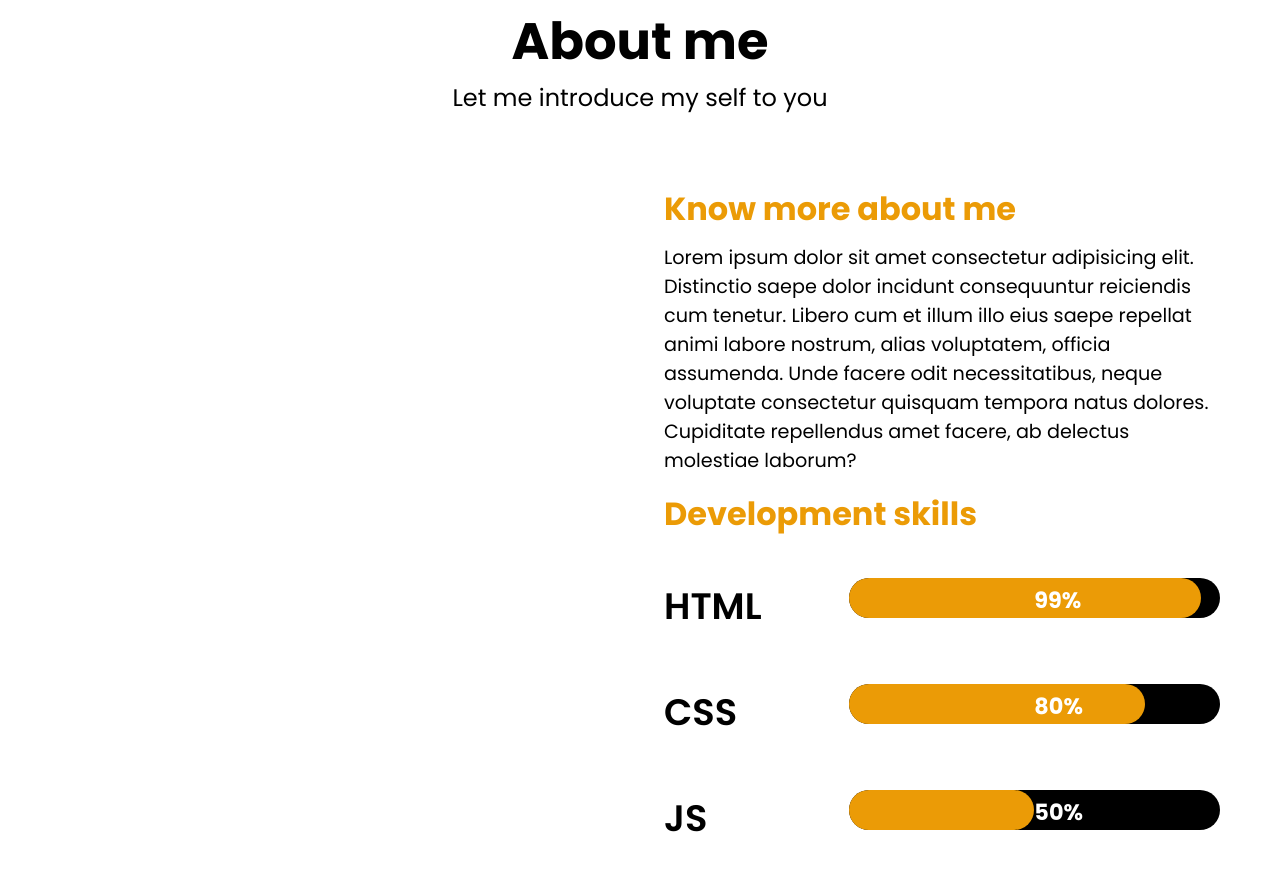
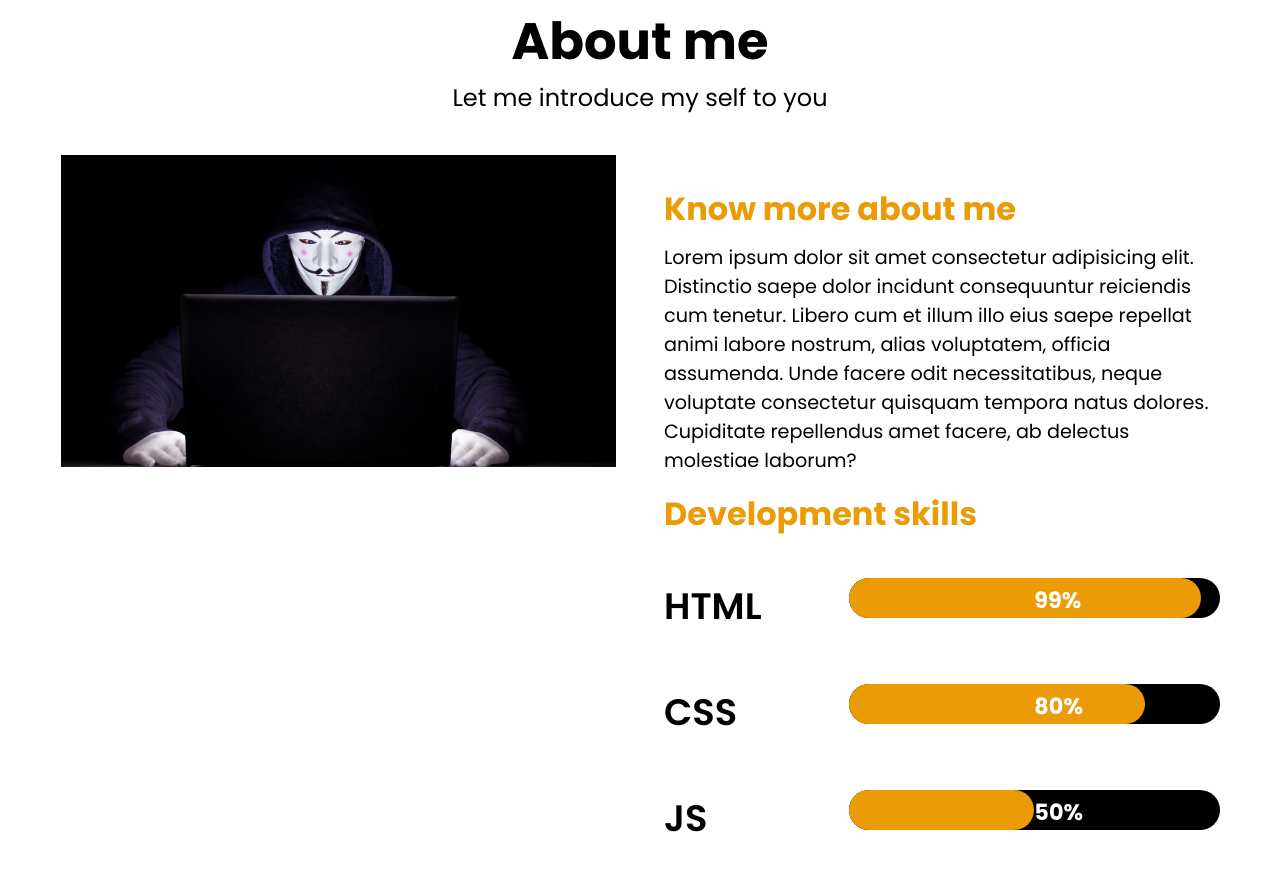
Before and after one commit to Olivier2-prog/olivierportifolio, a plain HTML site: page index.html in a window 1280 px wide. Shown: the part 1070-1941 px from the top of the page. Drawn offline with Linux system fonts and the light colour scheme; the site is published under a folder, as on GitHub Pages, so addresses that start at the root find nothing.

Commit message:
Update index.html

```diff
--- a/index.html
+++ b/index.html
@@ -49,7 +49,7 @@
   <p>Let me introduce my self to you</p>
   </div>
  <div class="container grid">
-  <img src="/images/img-1.jpg" alt="" class="about-img">
+  <img src="images/img-1.jpg" alt="" class="about-img">
   <div class="about-content">
     <h2>Know more about me</h2>
     <p>Lorem ipsum dolor sit amet consectetur adipisicing elit. Distinctio saepe dolor incidunt consequuntur reiciendis cum tenetur. Libero cum et illum illo eius saepe repellat animi labore nostrum, alias voluptatem, officia assumenda. Unde facere odit necessitatibus, neque voluptate consectetur quisquam tempora natus dolores. Cupiditate repellendus amet facere, ab delectus molestiae laborum?</p>
```
